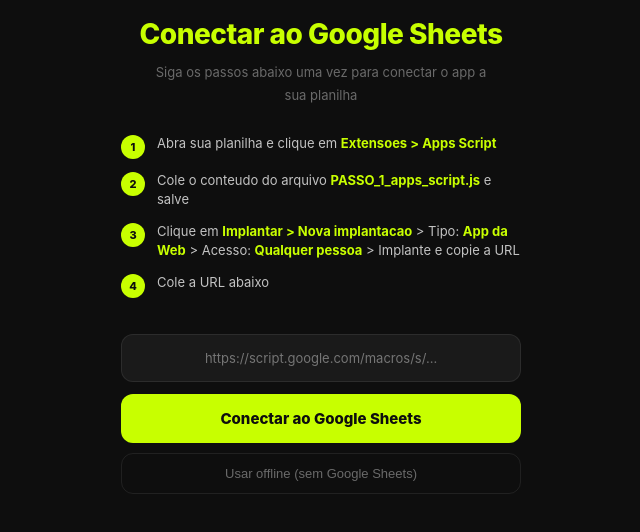
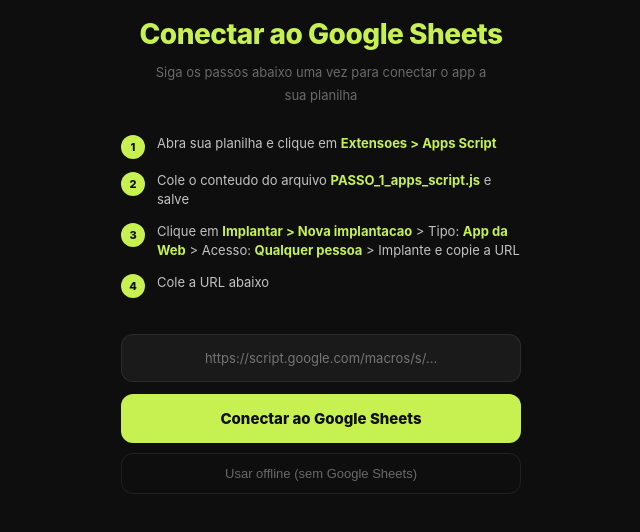
Before and after one commit to GiovannaAvoni/food-budget-tracker, a plain HTML site: page index.html in a window 1280 px wide. Shown: the part 184-716 px from the top of the page, without its empty margins (319-959 px from the left). Drawn offline with Linux system fonts and the light colour scheme.

Commit message:
Update index.html

```diff
--- a/index.html
+++ b/index.html
@@ -17,7 +17,7 @@
   --bg2:    #1a1a1a;
   --bg3:    #222222;
   --border: rgba(255,255,255,0.08);
-  --lime:   #C8FF00;
+  --lime:   #C7F051;
   --lime2:  #a8d800;
   --ivory:  #f0f0f0;
   --muted:  rgba(255,255,255,0.38);
```
